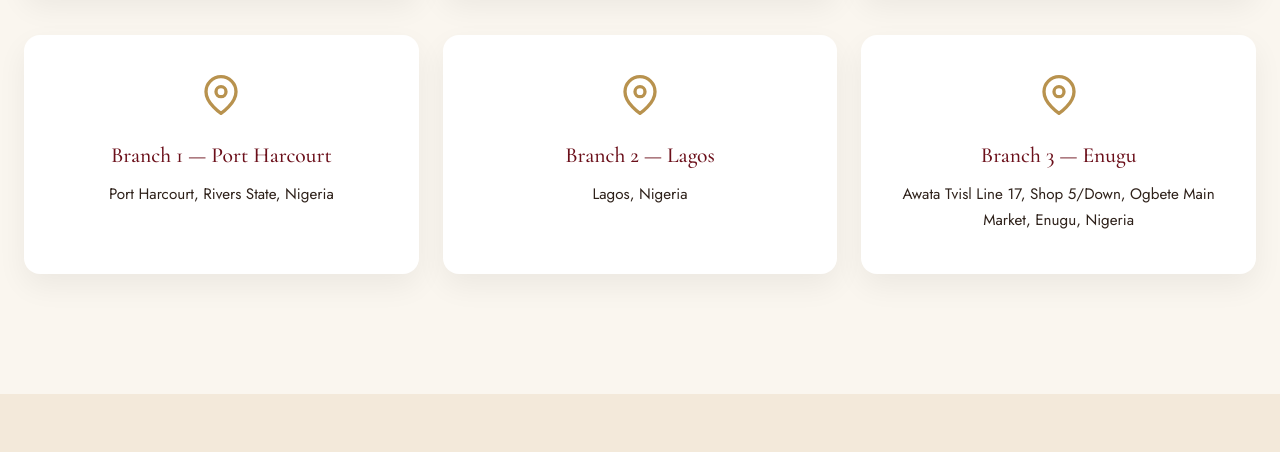
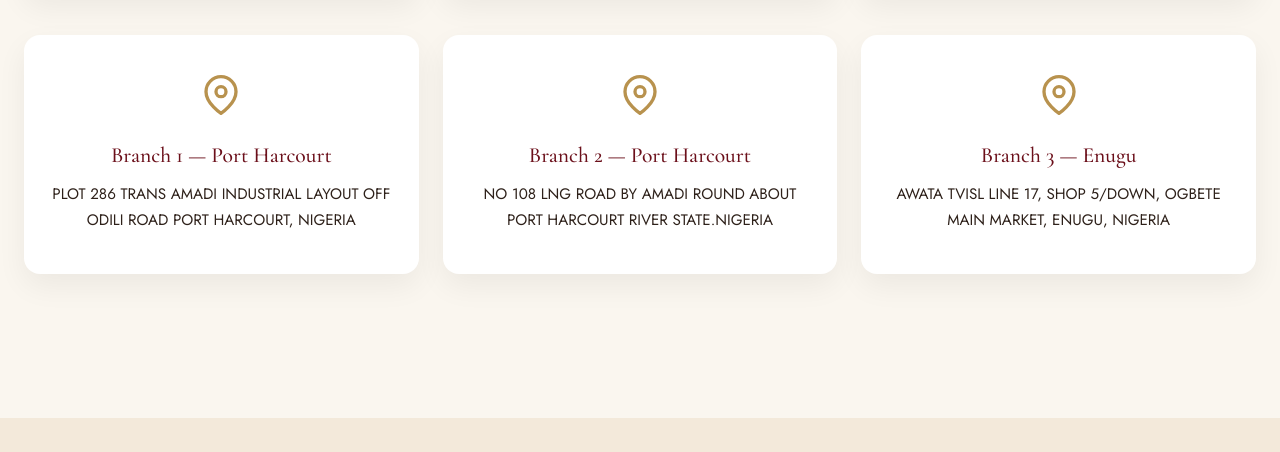
Before and after one commit to simonmichaelO/wine, a plain HTML site: page index.html in a window 1280 px wide. Shown: the part 5300-5752 px from the top of the page. Drawn offline with nearby package versions, Linux system fonts and the light colour scheme.

Commit message:
Update index.html

```diff
--- a/index.html
+++ b/index.html
@@ -181,7 +181,7 @@
             </svg>
           </div>
           <h5>Branch 1 — Port Harcourt</h5>
-          <p>Port Harcourt, Rivers State, Nigeria</p>
+          <p>PLOT 286 TRANS AMADI INDUSTRIAL LAYOUT OFF ODILI ROAD PORT HARCOURT, NIGERIA</p>
         </div>
 
         <div class="address-card">
@@ -191,8 +191,8 @@
               <circle cx="12" cy="10" r="3"/>
             </svg>
           </div>
-          <h5>Branch 2 — Lagos</h5>
-          <p>Lagos, Nigeria</p>
+          <h5>Branch 2 — Port Harcourt</h5>
+          <p>NO 108  LNG ROAD BY AMADI ROUND ABOUT PORT HARCOURT RIVER STATE.NIGERIA</p>
         </div>
 
         <div class="address-card">
@@ -203,7 +203,11 @@
             </svg>
           </div>
           <h5>Branch 3 — Enugu</h5>
-          <p>Awata Tvisl Line 17, Shop 5/Down, Ogbete Main Market, Enugu, Nigeria</p>
+          <p>
+            AWATA TVISL LINE 17, SHOP 5/DOWN, OGBETE MAIN MARKET, ENUGU, NIGERIA
+          </p>
+        </div>
+          </p>
         </div>
       </div>
     </div>
```
